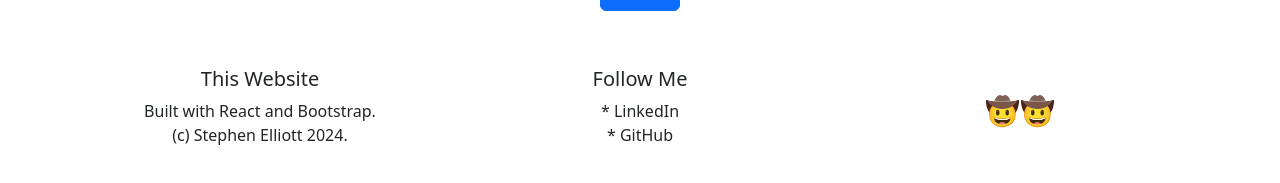
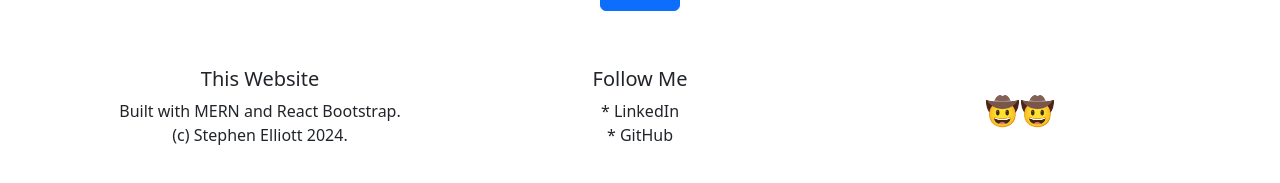
Before and after one commit to one-2/portfolio-site-react, a React (Create React App) app: page /Contact in a window 1280 px wide. Shown: the part 383-566 px from the top of the page. Built offline with nearby package versions, Linux system fonts and the light colour scheme.

Commit message:
Refactor Footer.

```diff
--- a/src/footer/Footer.js
+++ b/src/footer/Footer.js
@@ -2,46 +2,11 @@
 // This script renders the footer element.
 
 import React from 'react';
+import { SmileyPanel } from './panels/SmileyPanel';
+import { SocialsInfo } from './panels/SocialsPanel';
+import { WebsiteInfo } from './panels/WebsitePanel';
 
-const WebsiteInfo = () => {
-  // Creates the website construction footer info-panel.
-  return (
-    <div>
-      <h1 className='fs-5'>This Website</h1>
-      <p>
-        Built with React and Bootstrap.<br />
-        (c) Stephen Elliott 2024.
-      </p>
-    </div>
-  )
-}
-
-const SocialsInfo = () => {
-  // Creates the social media footer infopanel.
-  return (
-    <div className='text-center'>
-      <h1 className='fs-5'>Follow Me</h1>
-      <div className='row'>
-        <ul className='list-unstyled'>
-          <li>* LinkedIn</li>
-          {/* TODO: add logos */}
-          <li>* GitHub</li>
-        </ul>
-      </div>
-    </div>
-  )
-}
-
-const SmileyPanel = () => {
-  // Creates an emoji panel.
-  return (
-    <div className='container'>
-      <h1 className='fs-3'>🤠🤠</h1>
-    </div>
-  )
-}
-
-function Footer() {
+export default function Footer() {
   // Creates the footer.
   return (
     <div className='container mt-5'>
@@ -59,5 +24,3 @@ function Footer() {
     </div>
   )
 }
-
-export default Footer;
--- /dev/null
+++ b/src/footer/panels/SmileyPanel.js
@@ -0,0 +1,10 @@
+import React from 'react';
+
+export const SmileyPanel = () => {
+  // Creates an emoji panel.
+  return (
+    <div className='container'>
+      <h1 className='fs-3'>🤠🤠</h1>
+    </div>
+  );
+};
--- /dev/null
+++ b/src/footer/panels/SocialsPanel.js
@@ -0,0 +1,16 @@
+import React from 'react';
+
+export const SocialsInfo = () => {
+  // Creates the social media footer infopanel.
+  return (
+    <div className='text-center'>
+      <h1 className='fs-5'>Follow Me</h1>
+      <div className='row'>
+        <ul className='list-unstyled'>
+          <li>* LinkedIn</li>
+          <li>* GitHub</li>
+        </ul>
+      </div>
+    </div>
+  );
+};
--- /dev/null
+++ b/src/footer/panels/WebsitePanel.js
@@ -0,0 +1,15 @@
+import React from 'react';
+
+export const WebsiteInfo = () => {
+  // Creates the website info footer info-panel.
+  return (
+    <div>
+      <h1 className='fs-5'>This Website</h1>
+      <p>
+        Built with MERN and React Bootstrap.
+        <br />
+        (c) Stephen Elliott 2024.
+      </p>
+    </div>
+  );
+};
```
Also changed, not shown: 1 other file (tests, documents, lock files or other folders).
